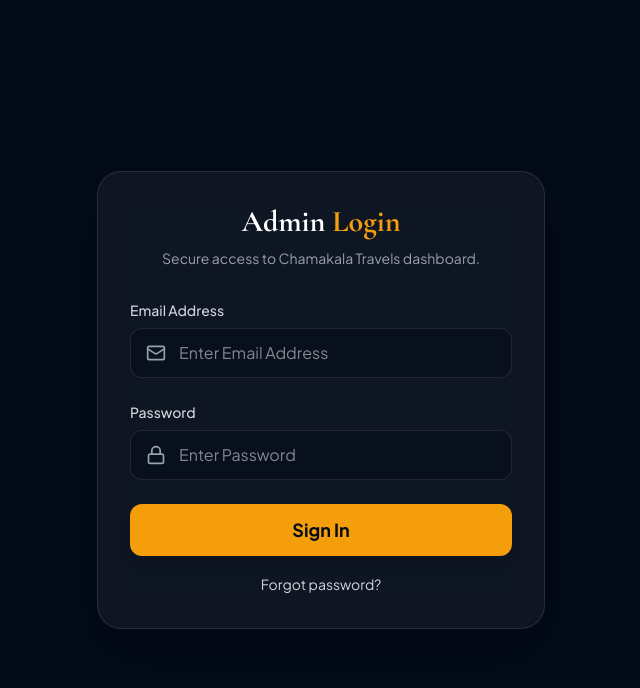
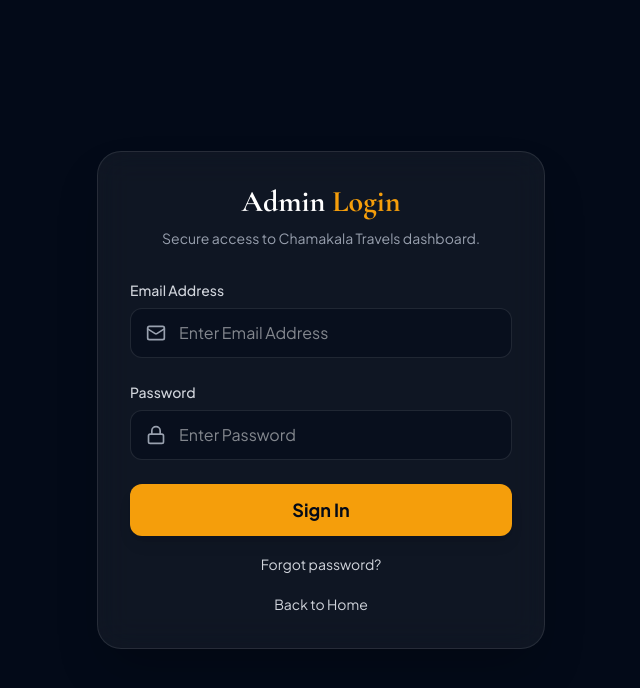
Before and after one commit to reluctant-king/Chamakala-Travels, a React (Vite) app in the folder client/: page /login in a window 1280 px wide. Shown: the top 688 px of the page, without its empty margins (319-959 px from the left). Built offline with nearby package versions, Linux system fonts and the light colour scheme; no server answers.

Commit message:
Added  some  improvements

```diff
--- a/client/src/components/Navbar.jsx
+++ b/client/src/components/Navbar.jsx
@@ -37,7 +37,7 @@
             </Link>
           </div>
 
-          <div className="hidden md:flex items-center gap-1">
+          {/* <div className="hidden md:flex items-center gap-1">
             {navLinks.map((link) => renderLink(link))}
             <Link
               to="/admin"
@@ -45,7 +45,7 @@
             >
               Admin Login
             </Link>
-          </div>
+          </div> */}
 
           <button
             onClick={() => setIsOpen(!isOpen)}
--- a/client/src/pages/Login.jsx
+++ b/client/src/pages/Login.jsx
@@ -93,6 +93,9 @@
         <div className="mt-4 text-center">
           <a href="/forgot" className="text-sm text-gray-300 hover:underline">Forgot password?</a>
         </div>
+        <div className="mt-4 text-center">
+          <a href="/" className="text-sm text-gray-300 hover:underline">Back to Home</a>
+        </div>
       </motion.div>
     </div>
   );
```
